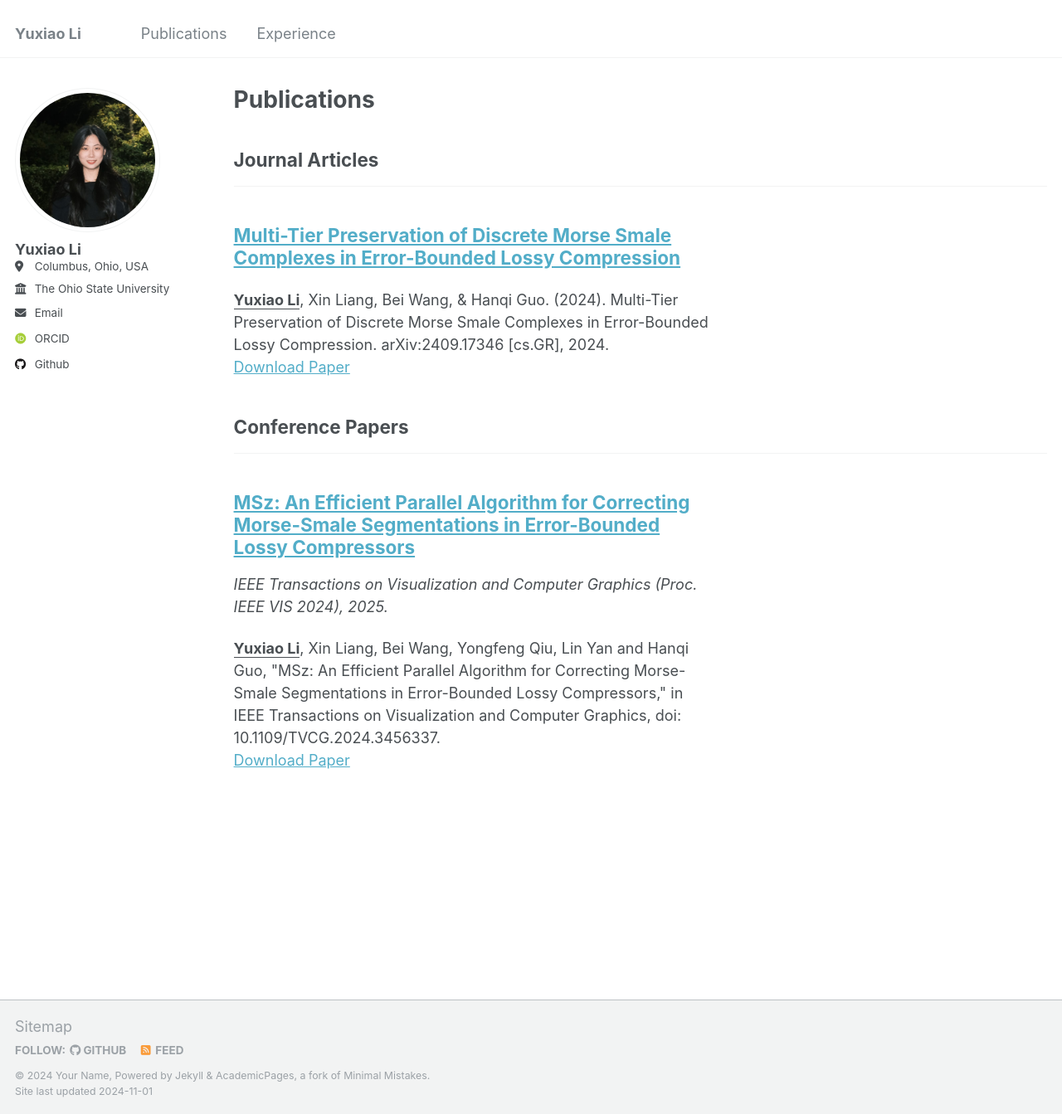
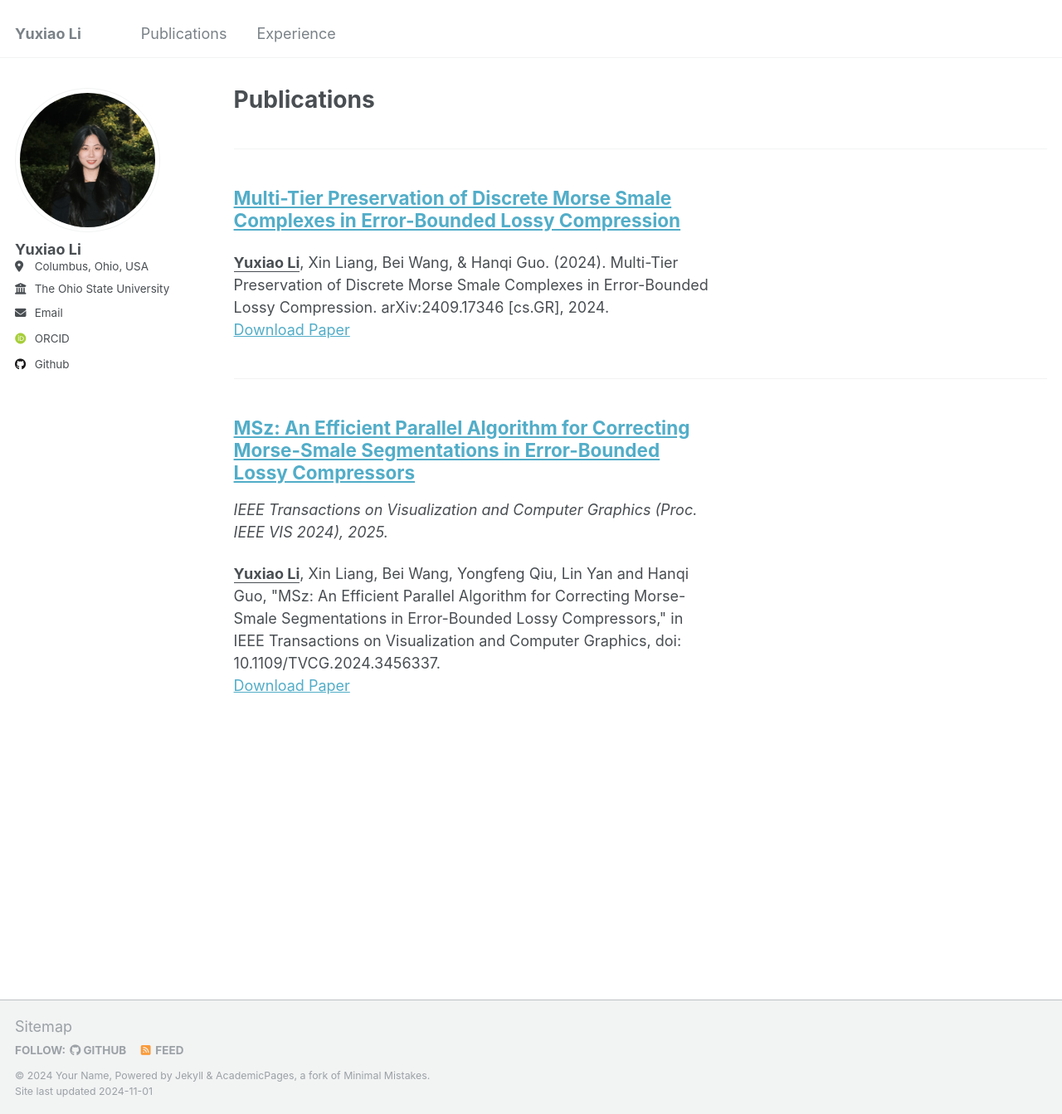
Before and after one commit to YuxiaoLi1234/YuxiaoLi1234.github.io, a Jekyll site: the page built from _pages/publications.html, in a window 1280 px wide and 1343 px high. Shown: the whole window at 83% size. Built offline with Jekyll 4.4.1, drawn with Linux system fonts in a browser that asks for light colours; some web fonts are replaced.

Commit message:
Update _config.yml

```diff
--- a/_config.yml
+++ b/_config.yml
@@ -76,9 +76,9 @@ publication_category:
   books:
     title: 'Books'
   manuscripts:
-    title: 'Journal Articles'
+
   conferences:
-    title: 'Conference Papers'
+
 
 # Site Settings
 teaser                   :  # filename of teaser fallback teaser image placed in /images/, .e.g. "500x300.png"
```
